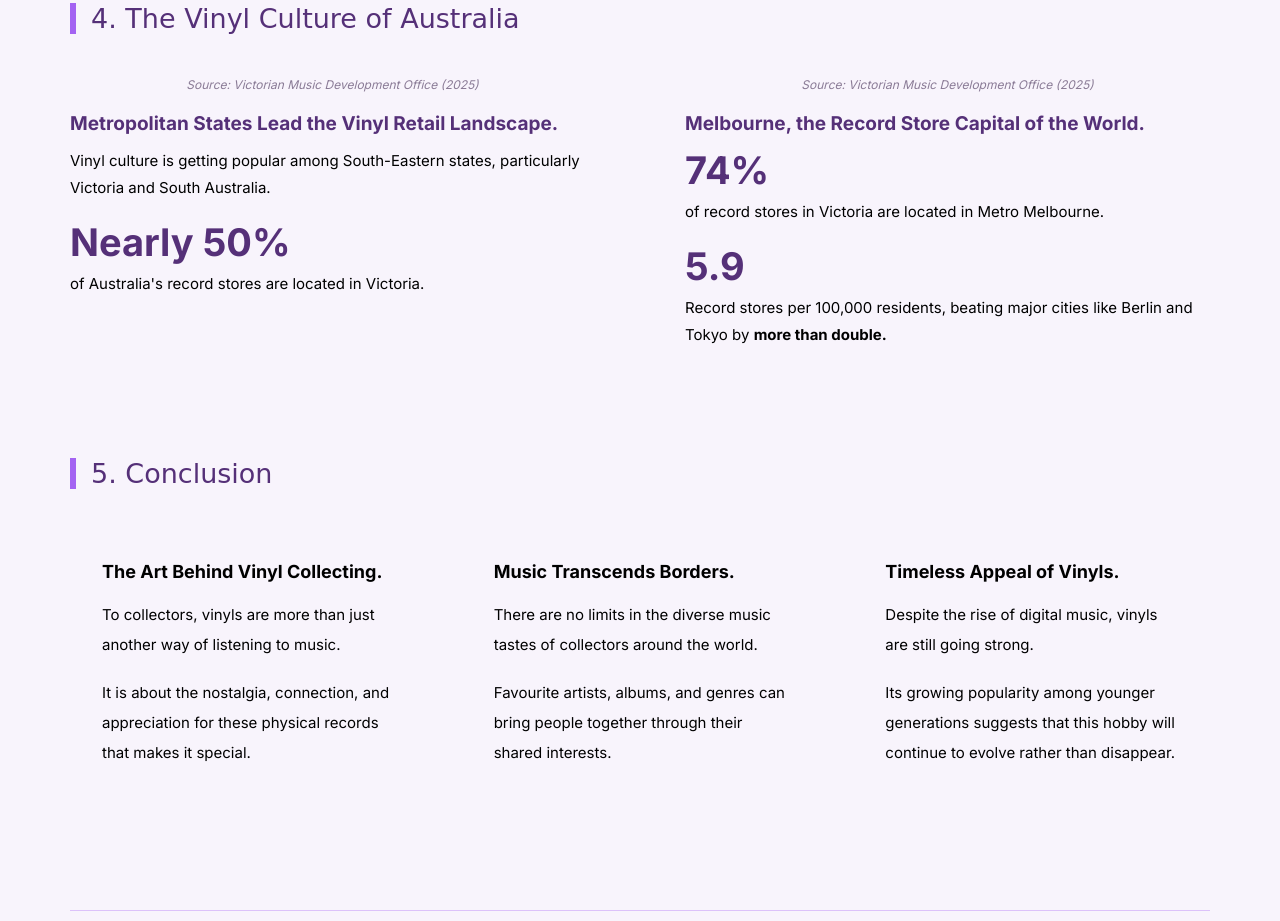
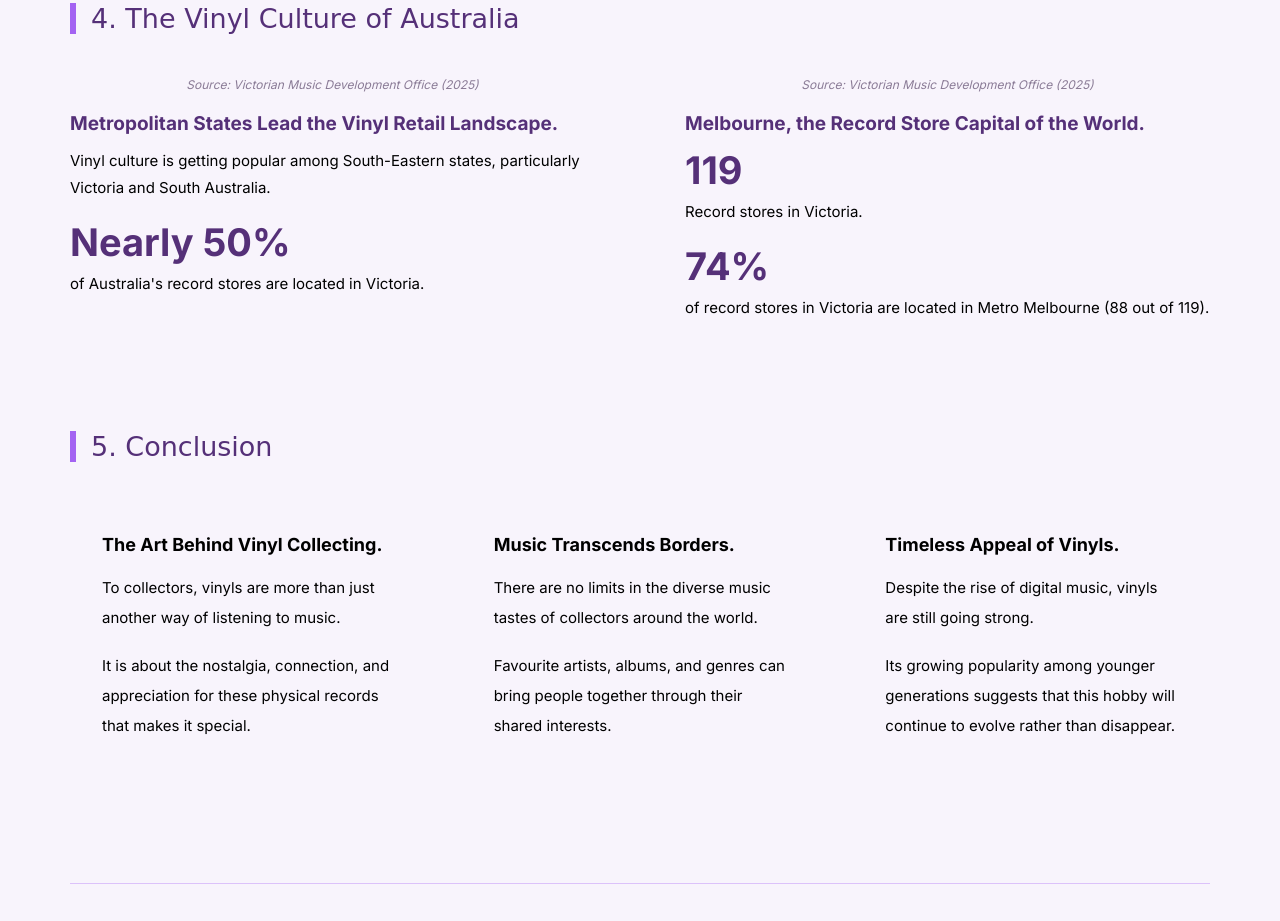
Before and after one commit to dnai0011/3179, a plain HTML site: page index.html in a window 1280 px wide. Shown: the part 3380-4301 px from the top of the page. Drawn offline with Linux system fonts and the light colour scheme; a script that the page names is missing; a web font is replaced by a local one.

Commit message:
Update index.html

```diff
--- a/index.html
+++ b/index.html
@@ -379,13 +379,13 @@
 
                 <h3>Melbourne, the Record Store Capital of the World.</h3>
 
+                <h3 class="stat-number">119</h3>
+
+                <p>Record stores in Victoria.</p>
+
                 <h3 class="stat-number">74%</h3>
 
-                <p>of record stores in Victoria are located in Metro Melbourne.</p>
-
-                <h3 class="stat-number">5.9</h3>
-
-                <p>Record stores per 100,000 residents, beating major cities like Berlin and Tokyo by <strong>more than double.</strong></p>
+                <p>of record stores in Victoria are located in Metro Melbourne (88 out of 119).</p>
 
             </div>
 
```
